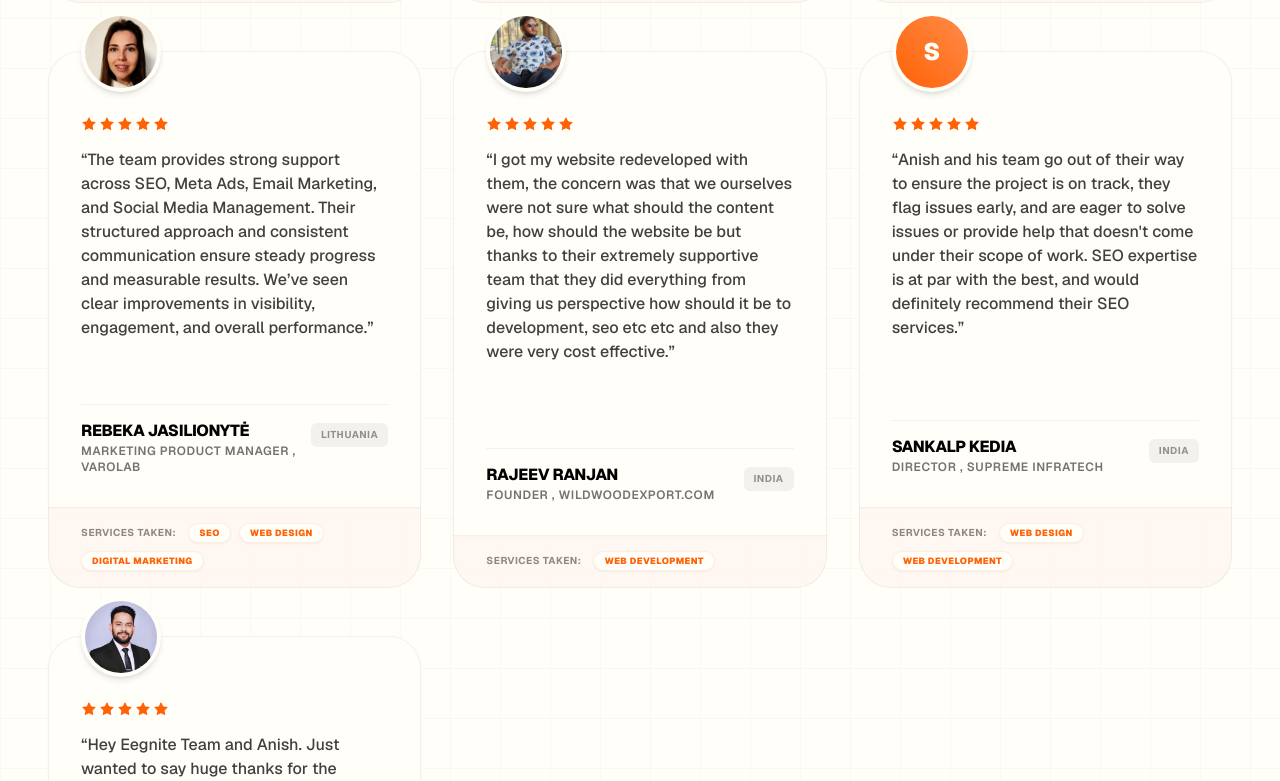
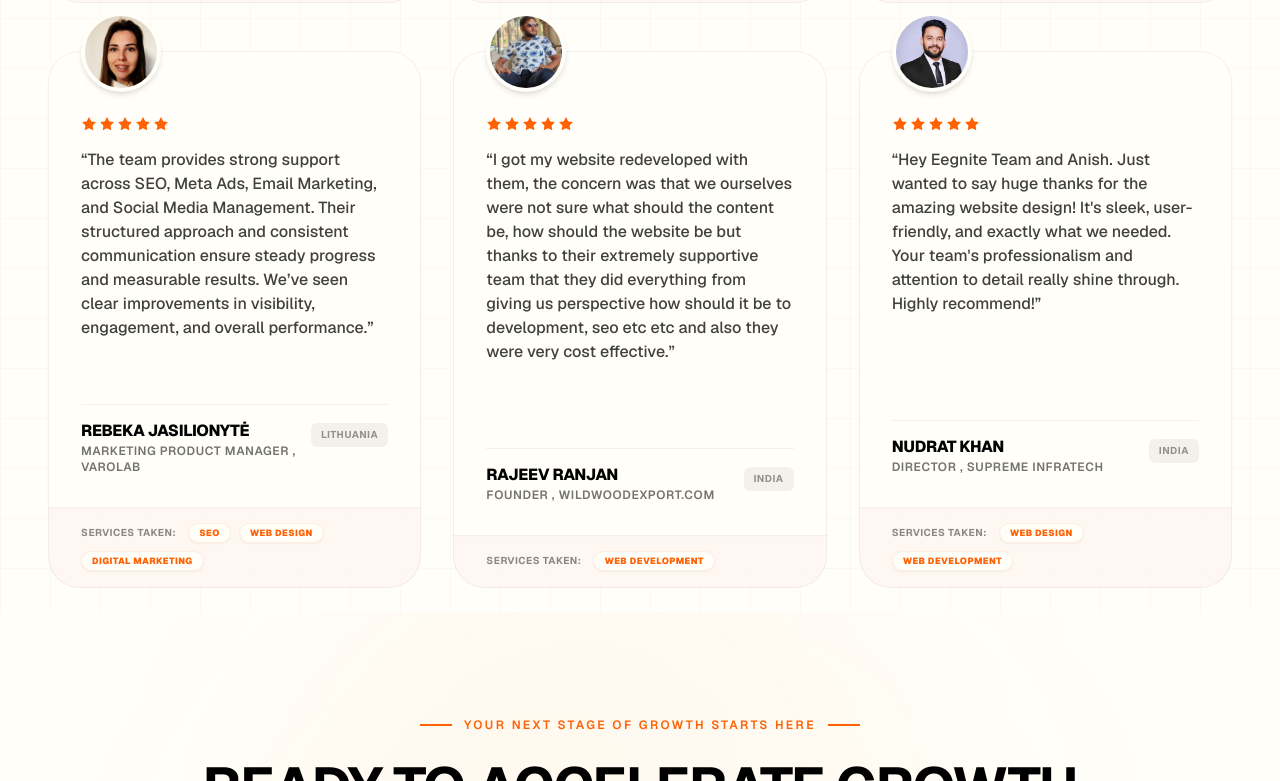
Before and after one commit to Ishaan-Gpt/eegnite-Final, a Next.js app: page /testimonials in a window 1280 px wide. Shown: the part 2719-3500 px from the top of the page. Built offline with nearby package versions, Linux system fonts and the light colour scheme; no server answers.

Commit message:
remove non-legit duplicate testimonial for Sankalp Kedia

```diff
--- a/src/components/page-content/TestimonialsPageContent.tsx
+++ b/src/components/page-content/TestimonialsPageContent.tsx
@@ -184,15 +184,6 @@ const testimonials = [
         tags: ["Web Development"],
         text: "I got my website redeveloped with them, the concern was that we ourselves were not sure what should the content be, how should the website be but thanks to their extremely supportive team that they did everything from giving us perspective how should it be to development, seo etc etc and also they were very cost effective.",
         src: "/rajeev.png"
-    },
-    {
-        name: "Sankalp Kedia",
-        designation: "Director",
-        company: "Supreme Infratech",
-        location: "India",
-        tags: ["Web Design", "Web Development"],
-        text: "Anish and his team go out of their way to ensure the project is on track, they flag issues early, and are eager to solve issues or provide help that doesn't come under their scope of work. SEO expertise is at par with the best, and would definitely recommend their SEO services.",
-        src: ""
     },
     {
         name: "Nudrat Khan",
```
